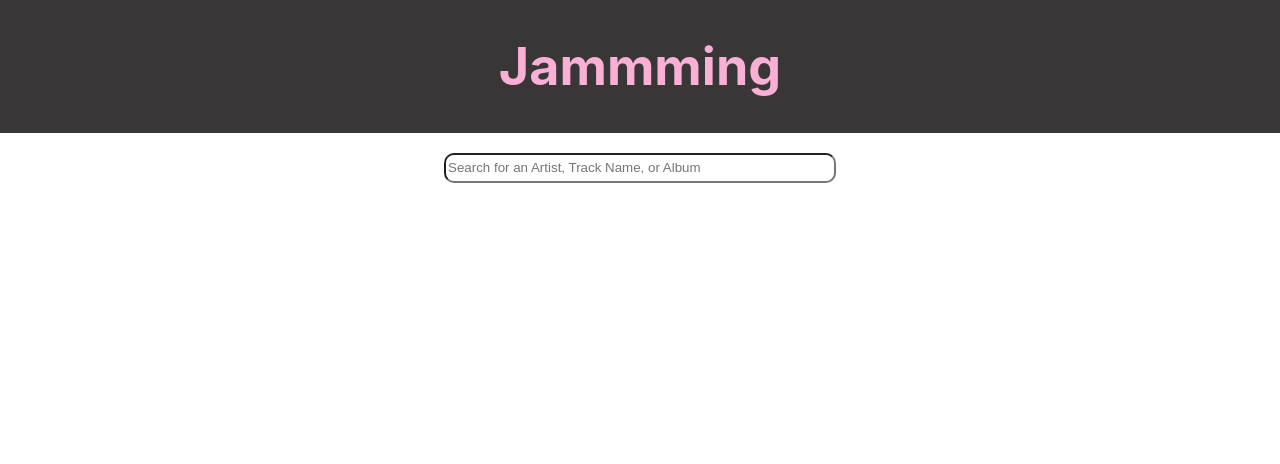
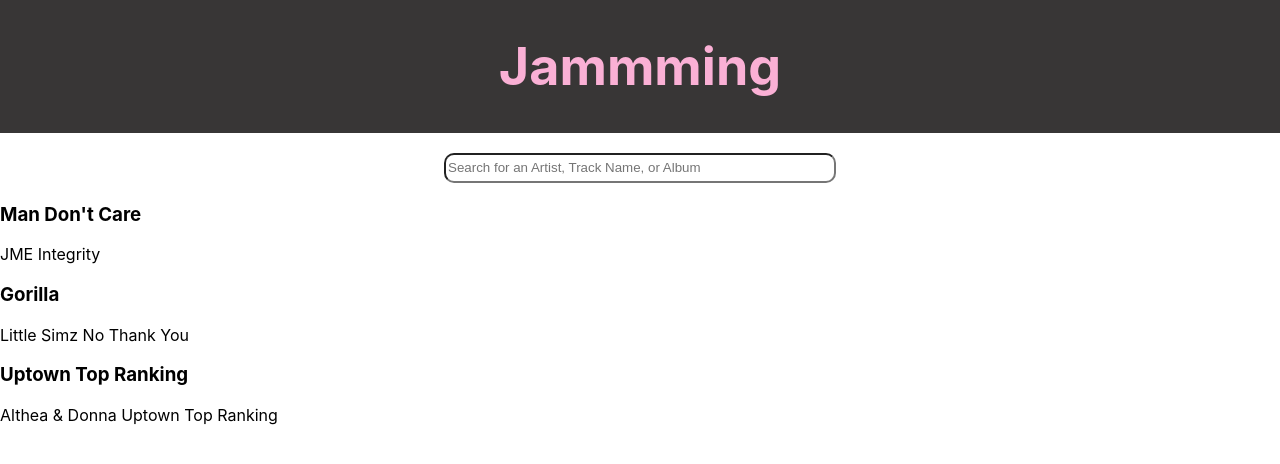
Before and after one commit to kebeattie/jammming, a React (Create React App) app: page / in a window 1280 px wide. Shown: the top 464 px of the page. Built offline with nearby package versions, Linux system fonts and the light colour scheme.

Commit message:
Added track components

```diff
--- a/src/App/App.js
+++ b/src/App/App.js
@@ -1,14 +1,46 @@
 import './App.module.css';
 import React from 'react';
 import SearchBar from '../SearchBar/SearchBar';
+import Track from '../Track/Track';
 
 function App() {
+
+  //Fake track data to feed to track component until we connect to API
+  const tracks = [
+    {
+      name: "Man Don't Care",
+      album: "Integrity",
+      artist: "JME",
+      id: 0
+    },
+    {
+      name: "Gorilla",
+      album: "No Thank You",
+      artist: "Little Simz",
+      id: 1
+
+    },
+
+    {
+      name: "Uptown Top Ranking",
+      album: "Uptown Top Ranking",
+      artist: "Althea & Donna",
+      id: 2
+    }
+
+  ]
 
 
   return (
     <div className='App'>
       <header><h1>Jammming</h1></header>
       <SearchBar />
+      {
+        tracks.map (track => (
+          <Track { ...track} key={track.plan}/>
+        ))
+      }
+      <Track tracks={tracks} />
 
     </div>
   );
--- a/src/SearchBar/SearchBar.js
+++ b/src/SearchBar/SearchBar.js
@@ -5,6 +5,7 @@ export default function SearchBar(props) {
     //Track state of user input in search bar
     const [userInput, setUserInput] = useState('')
 
+    //Event handler to track state of user input
     const handleChange = (event) => {
         setUserInput(event.target.value);
     }
@@ -14,7 +15,9 @@ export default function SearchBar(props) {
             <form>
                 <input type="text" placeholder='Search for an Artist, Track Name, or Album' value={userInput} onChange={handleChange}/>
             </form>
+            {/* Debugging code - remove this later */}
             <h2>{userInput}</h2>
+
         </>
     )
 }
--- a/src/Track/Track.js
+++ b/src/Track/Track.js
@@ -1,2 +1,14 @@
 import React from 'react';
 import './Track.module.css';
+
+export default function Track(props) {
+    return (
+        <>
+            <div className='trackContainer'>
+                <h3>{props.name}</h3>
+                <p>{props.artist} {props.album}</p>
+
+            </div>
+        </>
+    )
+}
```
